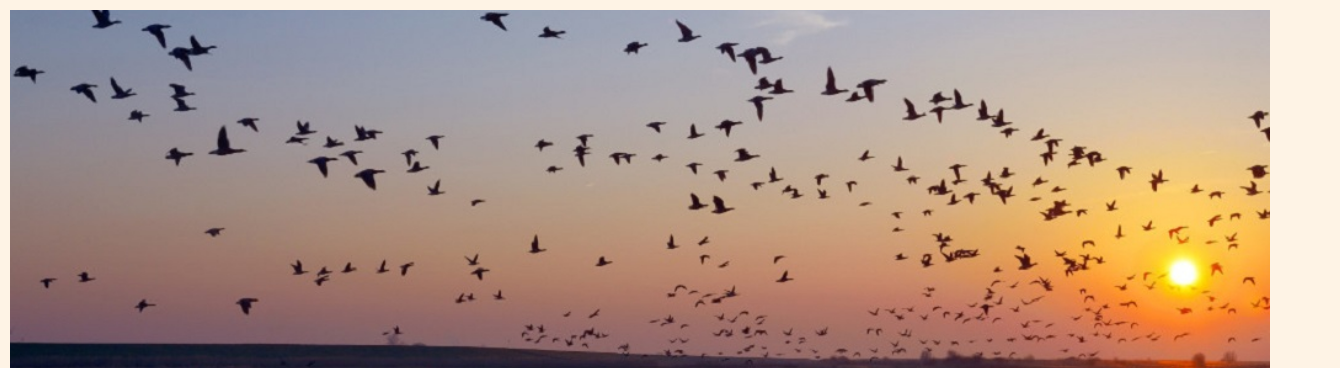
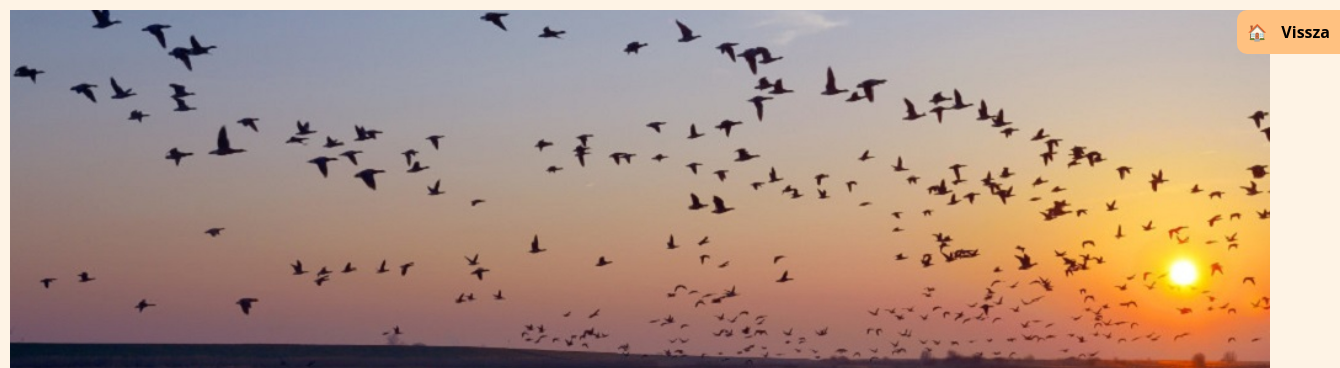
Before and after one commit to D0dzs/School-Projects, a plain HTML site: page projects/evmadara/index.html in a window 1280 px wide. Shown: the top 368 px of the page, 1340 px wide, since content can reach past the window. Drawn offline with Linux system fonts and the light colour scheme.

Commit message:
Update index.html

```diff
--- a/projects/evmadara/index.html
+++ b/projects/evmadara/index.html
@@ -9,10 +9,31 @@
     <script src="./bootstrap.min.js"></script>
     <link rel="stylesheet" href="./evmadara.css" />
     <script src="./evmadara.js"></script>
+
+    <!-- SAJÁT -->
+    <link
+      rel="stylesheet"
+      href="https://d0dzs.github.io/School-Projects/backToPage.css"
+    />
+    <style>
+      #backtomain {
+        border-radius: 10px 0px 0px 10px;
+      }
+    </style>
+    <!-- SAJÁT-VÉGE -->
+
     <title>Év madara program</title>
   </head>
 
   <body>
+    <!-- SAJÁT -->
+    <div id="backtomain">
+      <a href="https://d0dzs.github.io/School-Projects/" target="_self"
+        >Vissza</a
+      >
+    </div>
+    <!-- SAJÁT-VÉGE -->
+
     <div class="container-fluid">
       <header class="row">
         <img src="./kepek/vonulas.jpg" class="img-fluid w-100" />
```
